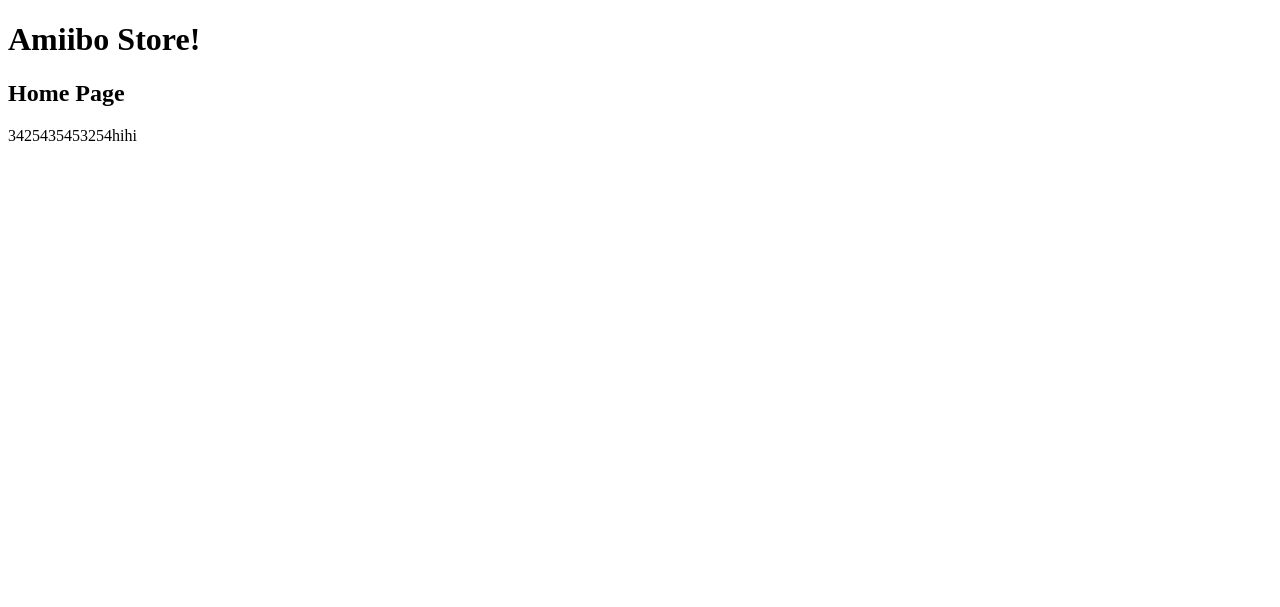
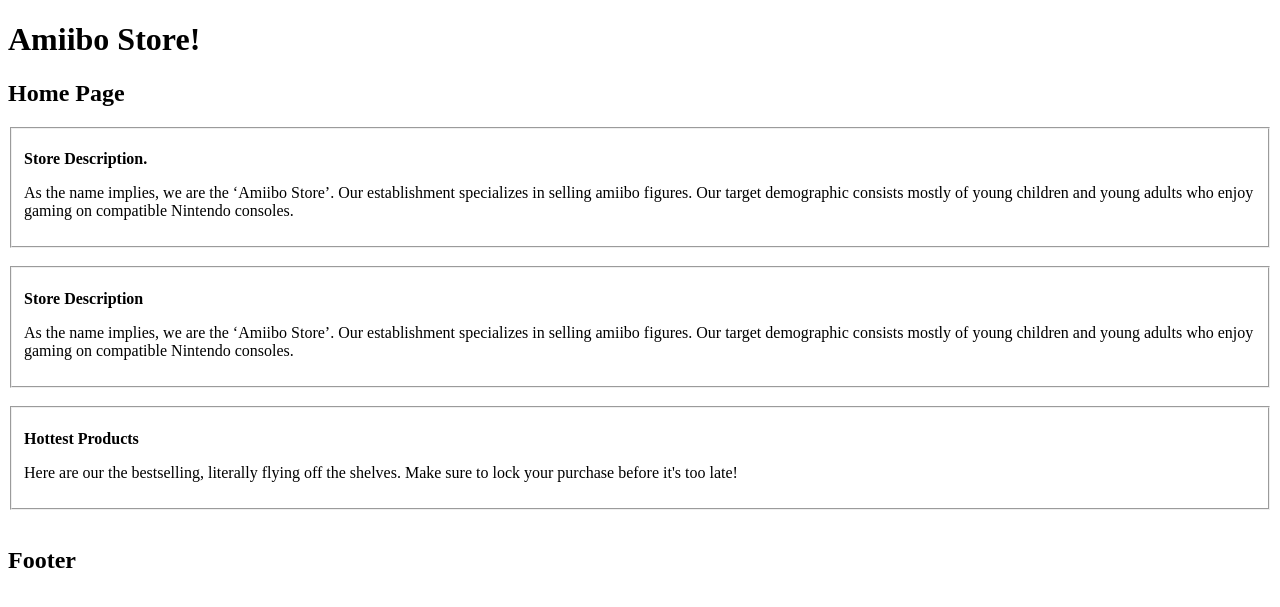
Before and after one commit to ZacharyTherrien/Database-2-Assignment-3, a PHP site: page / in a window 1280 px wide. Shown: the top 607 px of the page. Run offline with PHP 8.4, Linux system fonts and the light colour scheme.

Commit message:
Added style file and home page additions
Just some home page additions and a blank style page has been created.

```diff
--- a/index.php
+++ b/index.php
@@ -2,9 +2,29 @@
 <body>
     <h1>Amiibo Store!</h1>
     <h2>Home Page</h2>
+	<fieldset>
+    <b><p>Store Description.</p></b>
+    <p>As the name implies, we are the ‘Amiibo Store’. Our establishment specializes in selling amiibo figures. Our target demographic consists mostly of young children and young adults who enjoy gaming on compatible Nintendo consoles.</p>
+    </fieldset>
+	<br>
+	<fieldset>
+		<b><p>Store Description</p></b>
+		<p>As the name implies, we are the ‘Amiibo Store’. Our establishment specializes in selling amiibo figures. Our target demographic consists mostly of young children and young adults who enjoy gaming on compatible Nintendo consoles.</p>
+	</fieldset>
+	<br>
+	<fieldset>
+		<b><p>Hottest Products</p></b>
+		<p>Here are our the bestselling, literally flying off the shelves. Make sure to lock your purchase before it's too late!</p>
+	</fieldset>
+	<br>
+	<footer>
+		<h2>Footer</h2>
+	</footer>
+	<!--
+        What should be displayed on the home page.
+
+    -->
     <?php
-        echo 3425435453254;
-        echo 'hi';
-        echo 'hi';
+
     ?>
 </body>
```
Also changed, not shown: style.css (added).
